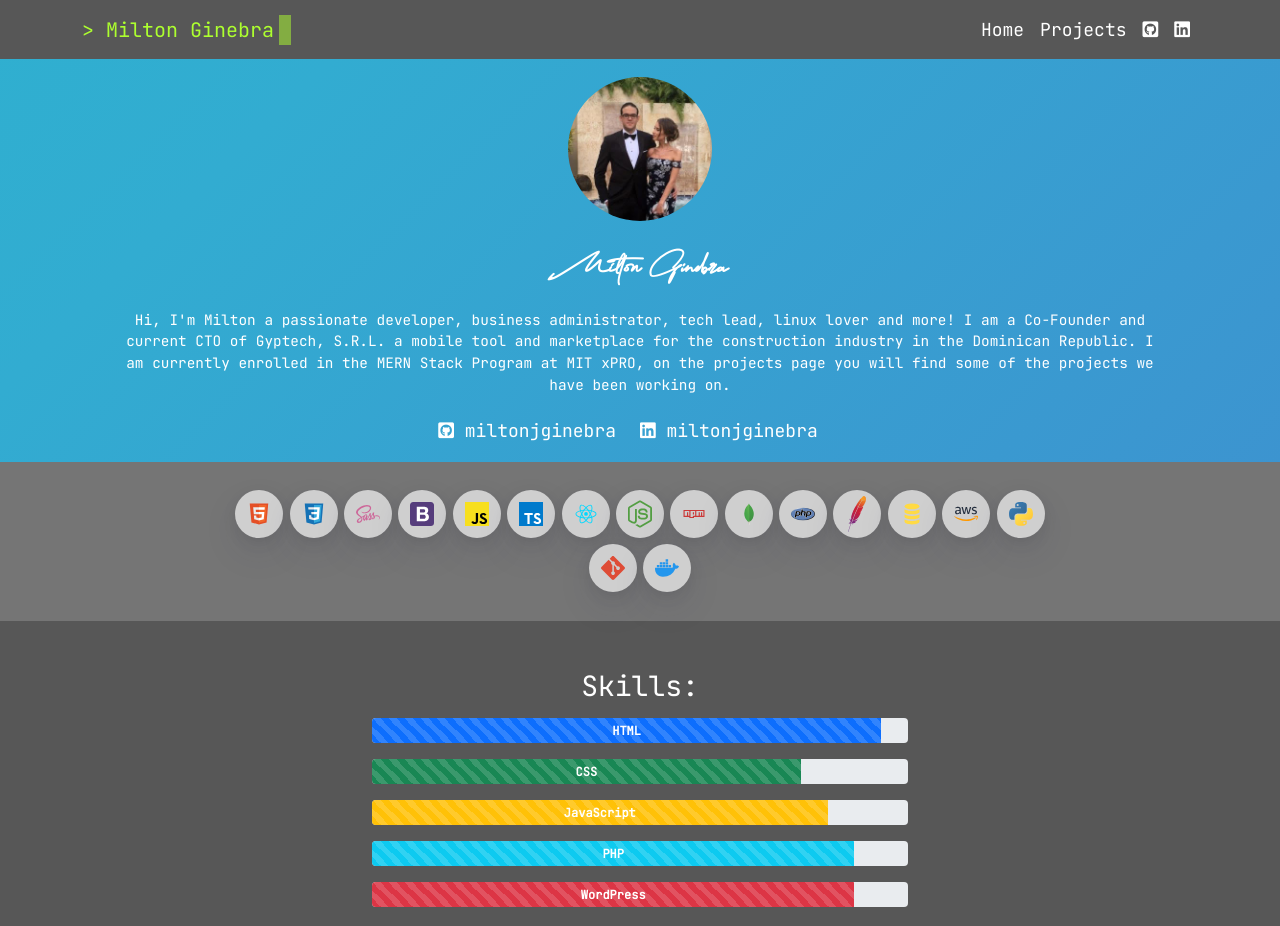
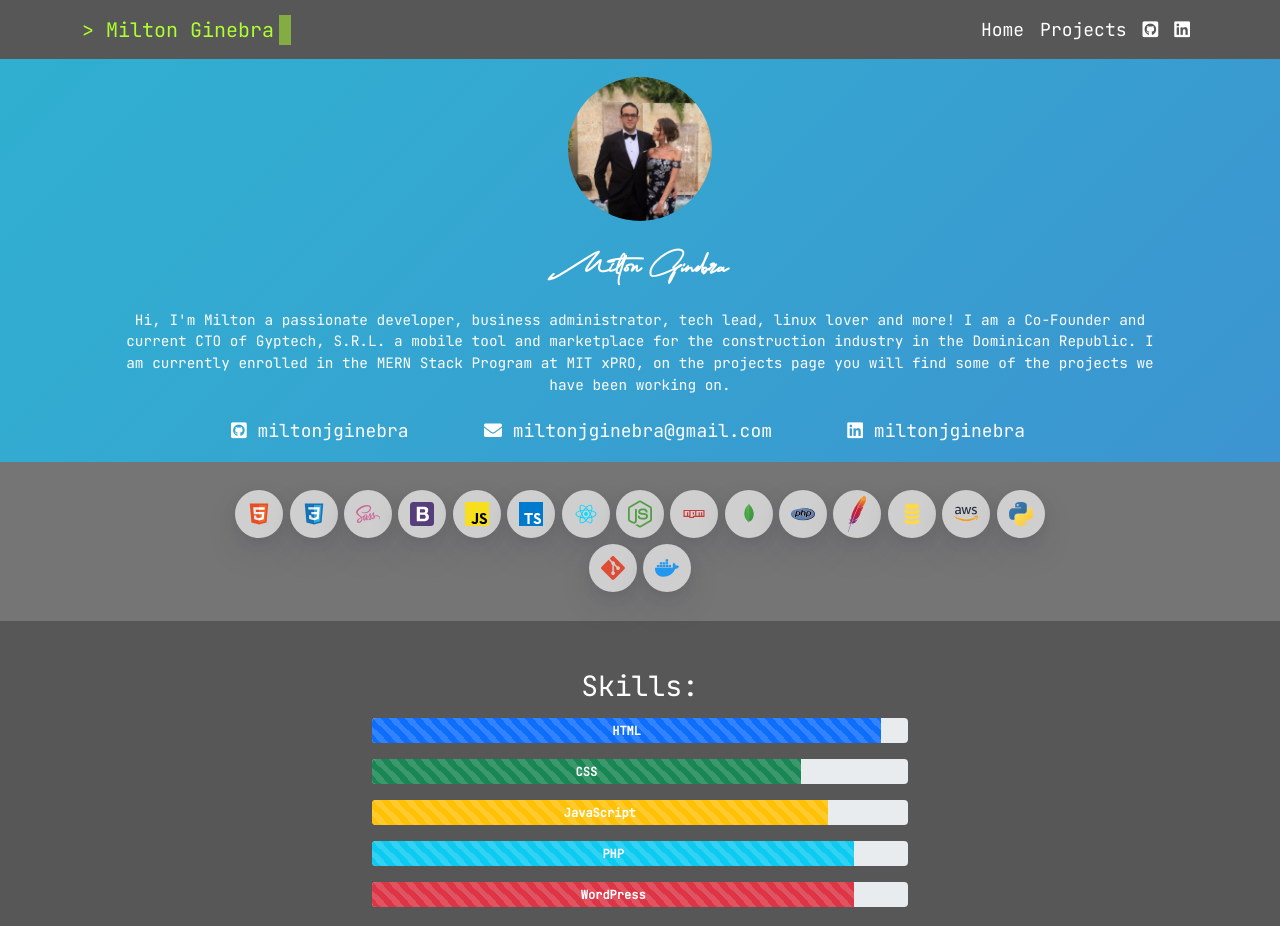
Before and after one commit to miltonjginebra/miltonjginebra.github.io, a plain HTML site: page index.html in a window 1280 px wide. Shown: the top 926 px of the page. Drawn offline with nearby package versions, Linux system fonts and the light colour scheme.

Commit message:
added email under bio

```diff
--- a/index.html
+++ b/index.html
@@ -52,10 +52,13 @@
         Hi, I'm Milton a passionate developer, business administrator, tech lead, linux lover and more! I am a Co-Founder and current CTO of Gyptech, S.R.L. a mobile tool and marketplace for the construction industry in the Dominican Republic. I am currently enrolled in the MERN Stack Program at MIT xPRO, on the projects page you will find some of the projects we have been working on.
       </div>
       <div class="bio-social row align-items-center">
-        <div class="col-12 col-lg-6 mb-2 mb-lg-0 text-lg-end">
+        <div class="col-12 col-lg-4 mb-2 mb-lg-0 text-lg-end">
           <span class="github"><a href="https://github.com/miltonjginebra/" rel="noopener noreferrer" target="_blank"><i class="fab fa-github-square"></i> miltonjginebra</a></span>
         </div>
-        <div class="col-12 col-lg-6 mt-2 mt-lg-0 text-lg-start">
+        <div class="col-12 col-lg-4 mt-2 mt-lg-0 text-lg-center">
+          <span class="email"><a href="mailto:miltonjginebra@gmail.com"><i class="fas fa-envelope"></i> miltonjginebra@gmail.com</a></span>
+        </div>
+        <div class="col-12 col-lg-4 mt-2 mt-lg-0 text-lg-start">
           <span class="linkedin"><a href="https://www.linkedin.com/in/miltonjginebra/" rel="noopener noreferrer" target="_blank"><i class="fab fa-linkedin"></i> miltonjginebra</a></span>
         </div>
       </div>
```
